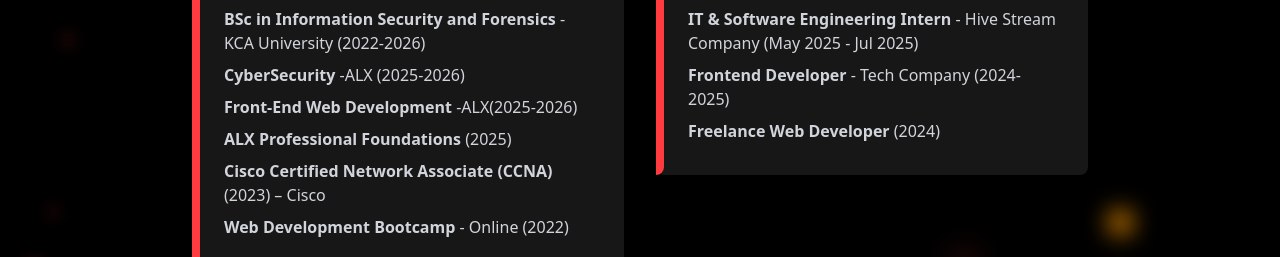
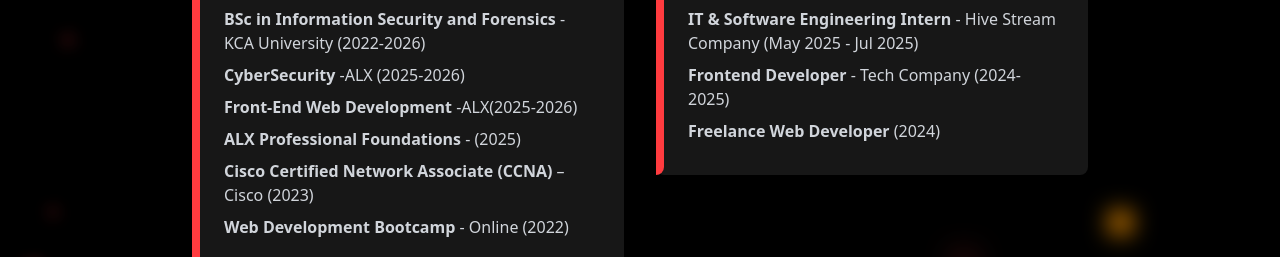
Before and after one commit to Ntinyari1/My-Portfolio, a React (Create React App) app: page / in a window 1280 px wide. Shown: the part 2340-2597 px from the top of the page. Built offline with nearby package versions, Linux system fonts and the light colour scheme.

Commit message:
Fix formatting in education and certification list

```diff
--- a/src/components/Resume.js
+++ b/src/components/Resume.js
@@ -16,8 +16,8 @@
               <li><span className="font-bold">BSc in Information Security and Forensics</span> - KCA University (2022-2026)</li>
               <li><span className="font-bold">CyberSecurity</span> -ALX (2025-2026)</li>
               <li><span className="font-bold">Front-End Web Development</span> -ALX(2025-2026)</li>
-             <li><span className="font-bold">ALX Professional Foundations</span> (2025)</li>
-            <li> <span className="font-bold">Cisco Certified Network Associate (CCNA)</span> (2023) – Cisco</li>
+             <li><span className="font-bold">ALX Professional Foundations</span> - (2025)</li>
+            <li> <span className="font-bold">Cisco Certified Network Associate (CCNA)</span> – Cisco (2023)</li>
              <li><span className="font-bold">Web Development Bootcamp</span> - Online (2022)</li>
 
             </ul>
```
